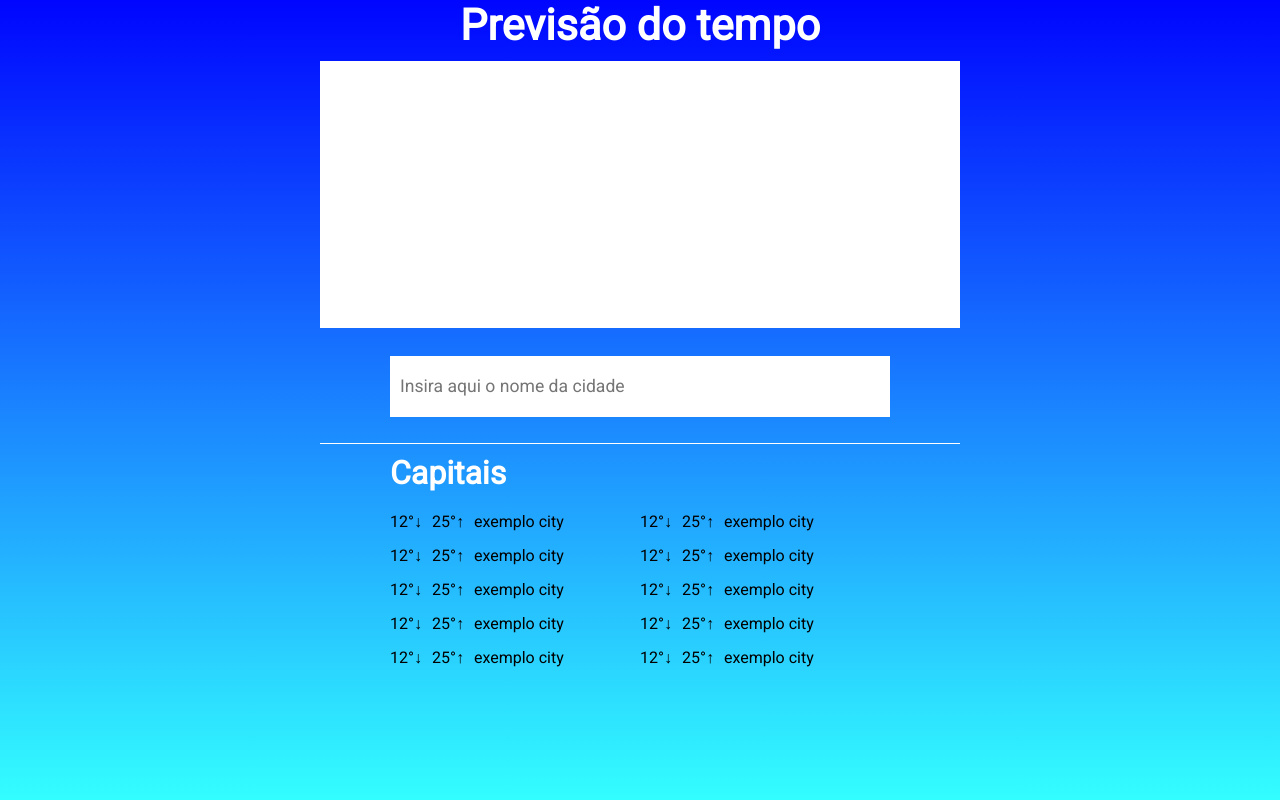
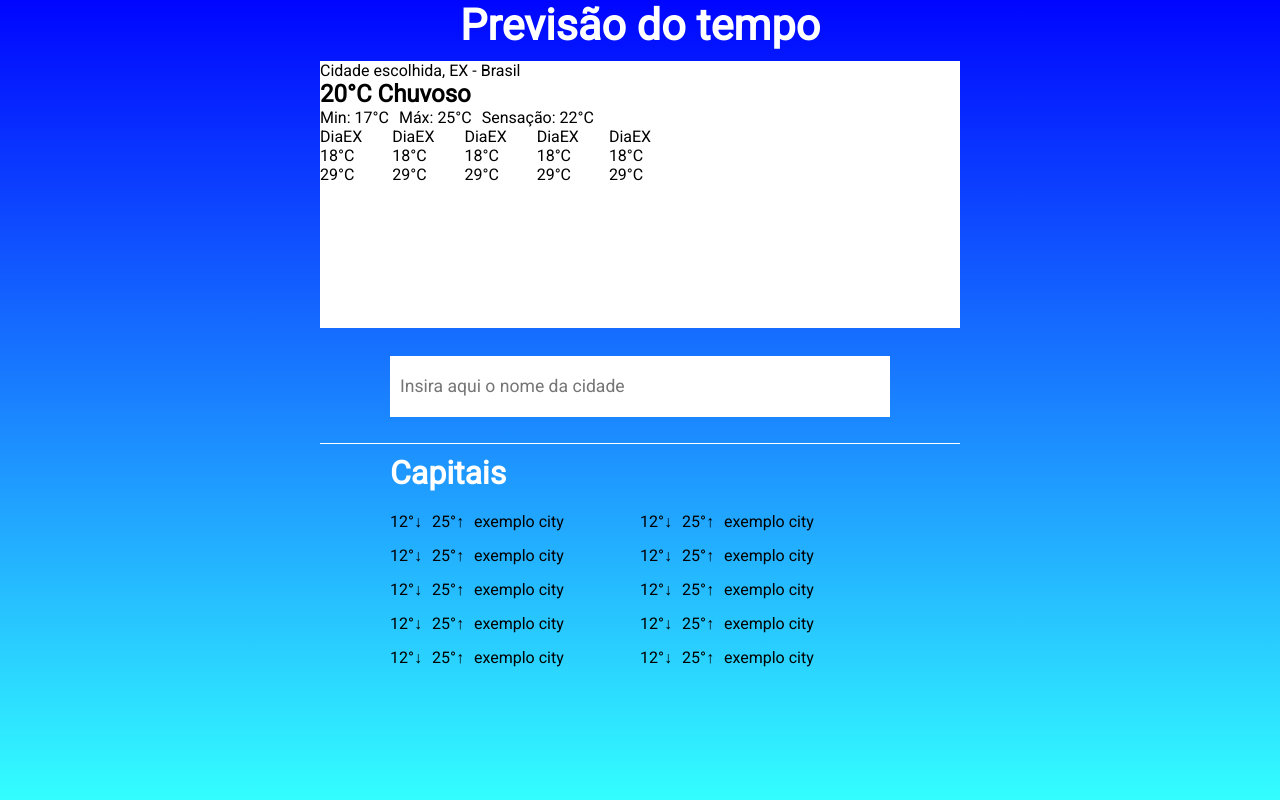
Before and after one commit to HenriqueMelo2007/previsao-tempo, a React (Vite) app: page / in a window 1280 px wide. Built offline with nearby package versions, Linux system fonts and the light colour scheme.

Commit message:
alterações diversas

```diff
--- a/src/components/previsao/previsao.css
+++ b/src/components/previsao/previsao.css
@@ -13,4 +13,15 @@ h1 {
   width: 100%;
   height: 75%;
   background-color: rgb(255, 255, 255);
+  color: black;
 }
+
+.infoAdicionais {
+  display: flex;
+  gap: 10px;
+}
+
+.proximosDias {
+  display: flex;
+  gap: 30px;
+}
--- a/src/components/previsao/previsao.tsx
+++ b/src/components/previsao/previsao.tsx
@@ -1,10 +1,11 @@
 import './previsao.css'
+import { ResultadoPrevisao } from './resultadoprevisao'
 
 export function Previsao() {
   return (
     <div className="previsao">
       <h1>Previsão do tempo</h1>
-      <div className="resultado"></div>
+      <ResultadoPrevisao/>
     </div>
   )
 }
--- /dev/null
+++ b/src/components/previsao/proximosdias.tsx
@@ -0,0 +1,12 @@
+export function ProximoDia () {
+  return (
+    <div>
+      <p>DiaEX</p>
+      <div className="minMaxProximoDia">
+        <p>18°C</p>
+        <p>29°C</p>
+      </div>
+    </div>
+
+  )
+}
--- /dev/null
+++ b/src/components/previsao/resultadoprevisao.tsx
@@ -0,0 +1,25 @@
+import { ProximoDia } from "./proximosdias";
+
+export function ResultadoPrevisao() {
+  return (
+      <div className="resultado">
+        <p>Cidade escolhida, EX - Brasil</p>
+        <h2>20°C Chuvoso</h2>
+
+        <div className="infoAdicionais">
+          <p>Min: 17°C</p>
+          <p>Máx: 25°C</p>
+          <p>Sensação: <span>22°C</span></p>
+        </div>
+
+        <div className="proximosDias">
+          <ProximoDia/>
+          <ProximoDia/>
+          <ProximoDia/>
+          <ProximoDia/>
+          <ProximoDia/>
+        </div>
+
+      </div>
+  )
+}
```
